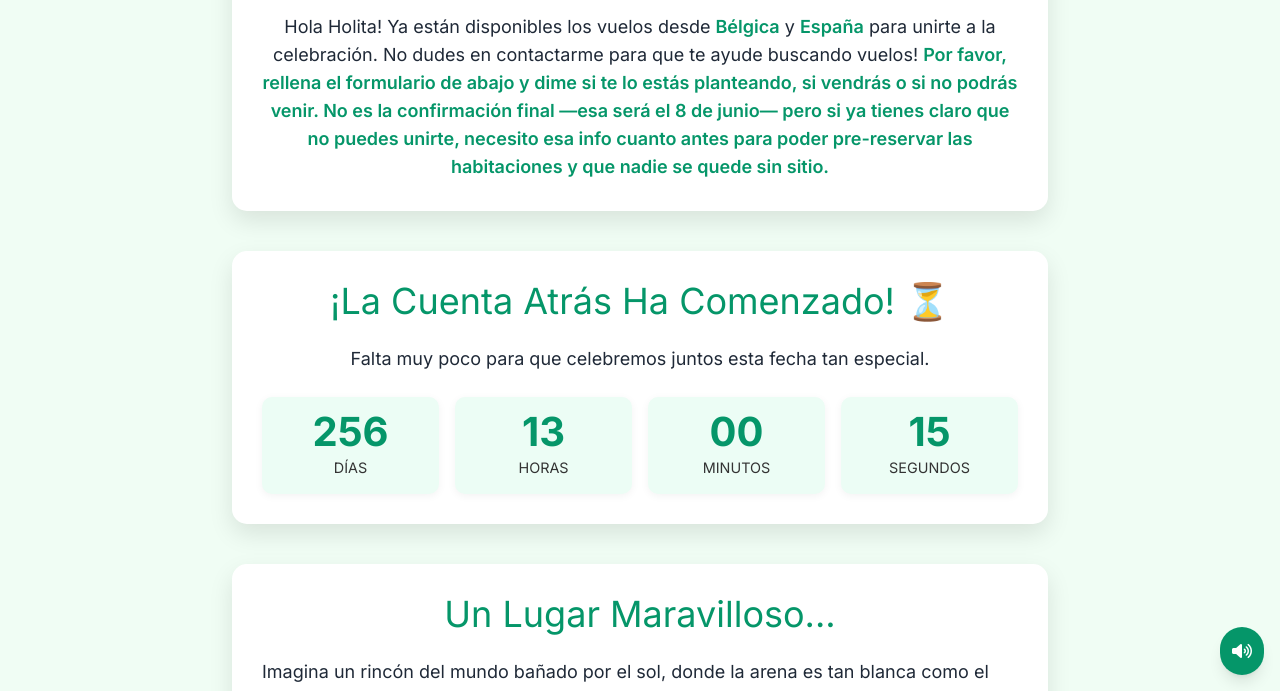
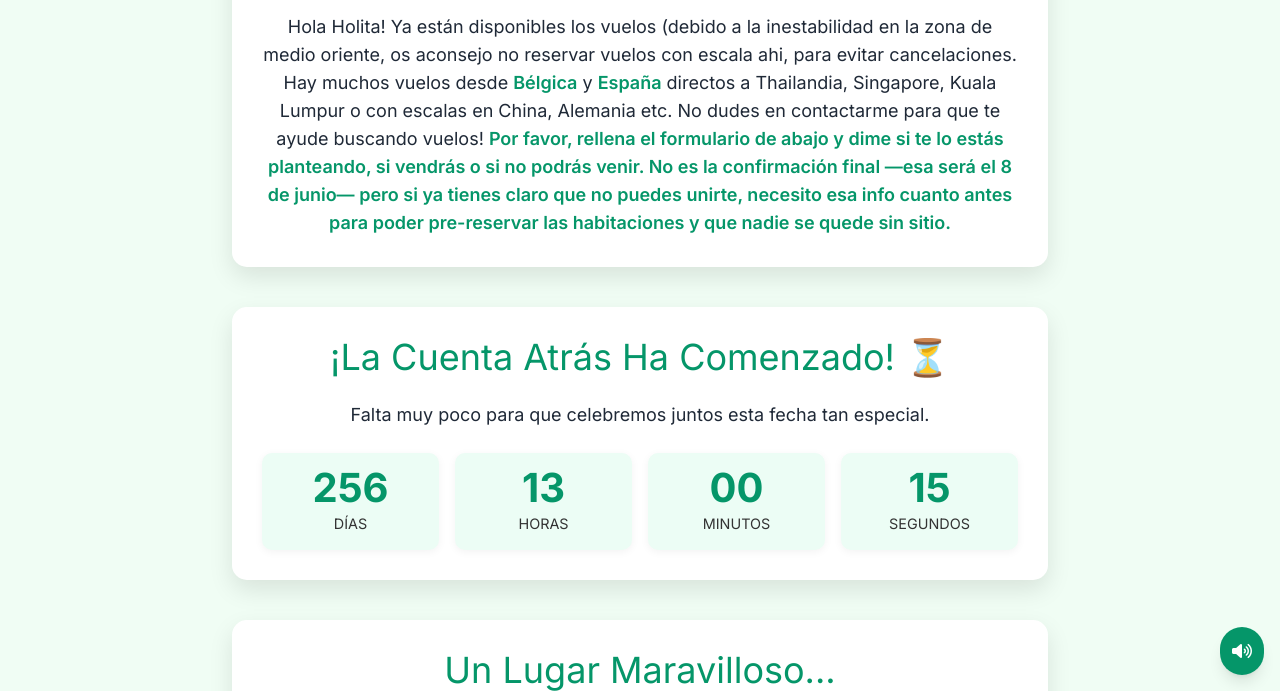
Before and after one commit to zipizapefer/Las-40-Vueltas-al-Sol-de-Fernando, a plain HTML site: page index.html in a window 1280 px wide. Both pictures are taken after a click on the button "Descubre el Paraíso". Shown: the part 589-1280 px from the top of the page. Drawn offline with nearby package versions, Linux system fonts and the light colour scheme.

Commit message:
Update index.html

```diff
--- a/index.html
+++ b/index.html
@@ -120,7 +120,7 @@
             📢 ¡Noticias frescas!
         </h2>
         <p class="text-lg text-gray-800 text-center">
-            Hola Holita! Ya están disponibles los vuelos desde <span class="highlight">Bélgica</span> y <span class="highlight">España</span> para unirte a la celebración. No dudes en contactarme para que te ayude buscando vuelos!  <span class="highlight">Por favor, rellena el formulario de abajo y dime si te lo estás planteando, si vendrás o si no podrás venir. No es la confirmación final —esa será el 8 de junio— pero si ya tienes claro que no puedes unirte, necesito esa info cuanto antes para poder pre-reservar las habitaciones y que nadie se quede sin sitio.</span>
+            Hola Holita! Ya están disponibles los vuelos (debido a la inestabilidad en la zona de medio oriente, os aconsejo no reservar vuelos con escala ahi, para evitar cancelaciones. Hay muchos vuelos desde <span class="highlight">Bélgica</span> y <span class="highlight">España</span> directos a Thailandia, Singapore, Kuala Lumpur o con escalas en China, Alemania etc. No dudes en contactarme para que te ayude buscando vuelos!  <span class="highlight">Por favor, rellena el formulario de abajo y dime si te lo estás planteando, si vendrás o si no podrás venir. No es la confirmación final —esa será el 8 de junio— pero si ya tienes claro que no puedes unirte, necesito esa info cuanto antes para poder pre-reservar las habitaciones y que nadie se quede sin sitio.</span>
         </p>
     </section>
 
```
